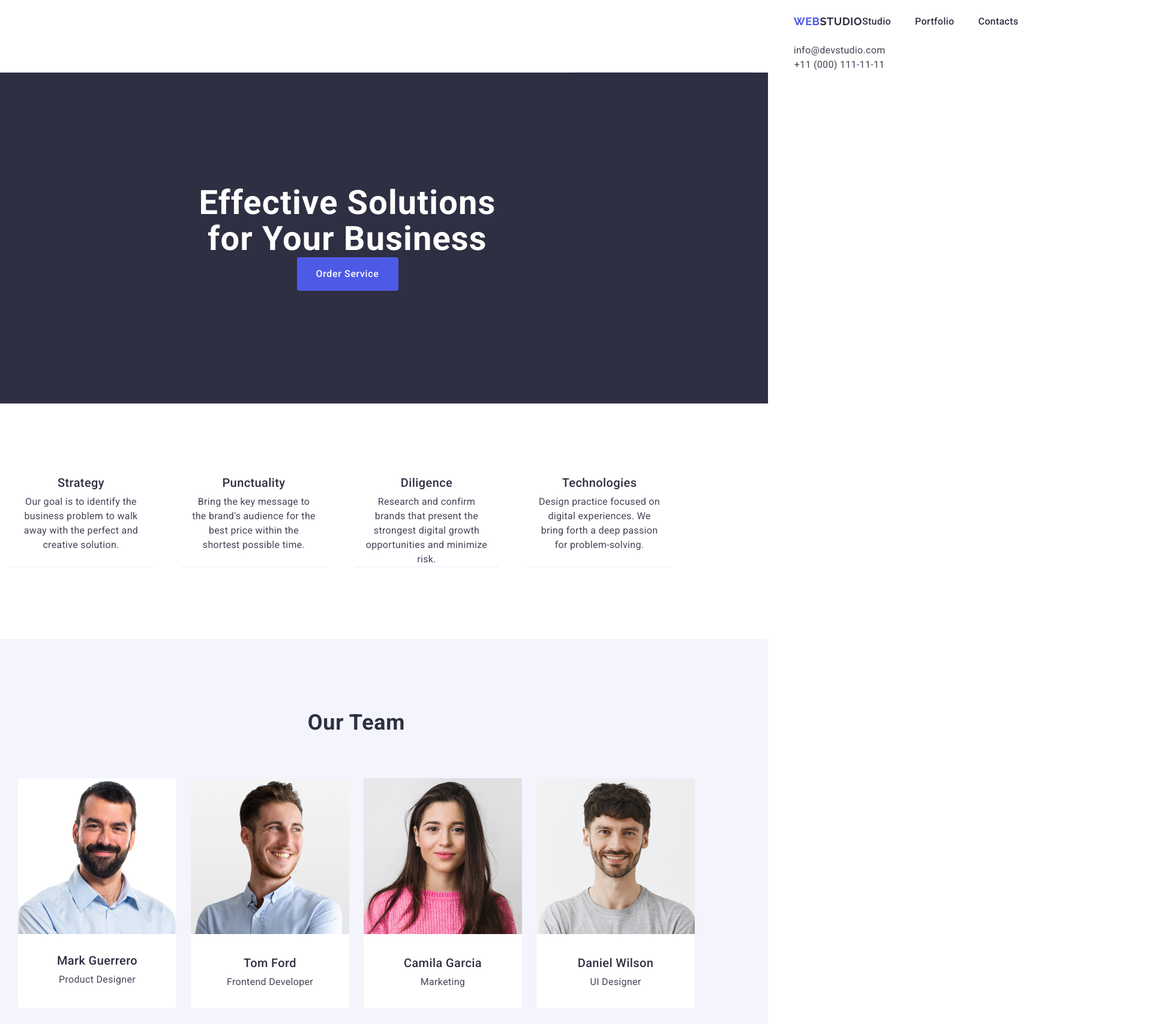
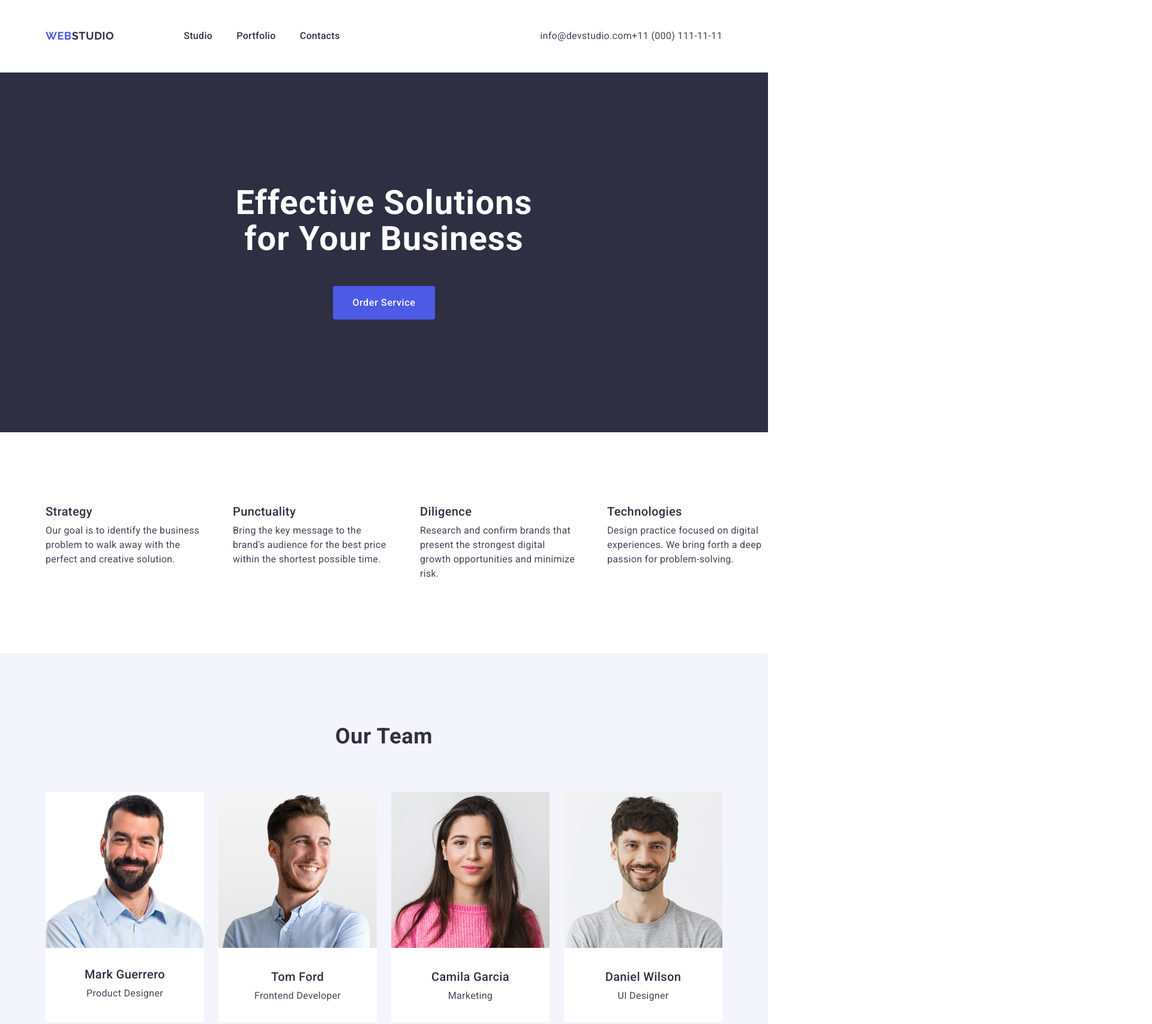
Before and after one commit to Volodymyr788/goit-mark-hw-03, a plain HTML site: page index.html in a window 1280 px wide. Shown: the top 1708 px of the page at 60% size, 1920 px wide, since content can reach past the window. Drawn offline with nearby package versions, Linux system fonts and the light colour scheme.

Commit message:
добавив зміни

```diff
--- a/css/styles.css
+++ b/css/styles.css
@@ -1,3 +1,8 @@
+*,
+*::before *::after {
+    box-sizing: border-box;
+}
+
 .body {
  font-family: "Roboto", sans-serif;
  background-color: #FFFFFF;
@@ -9,12 +14,9 @@ a {
 .container {
     width: 1158px;
     padding: 0 15px;
-    margin-bottom: 0;
-    display: flex;
-    text-align: center;
-    flex-direction: column;
-    flex-wrap: wrap;
-    align-content: center;
+    margin: 0 auto;
+
+
 }
 h1,h2,h3,h4,h5,h6,p {
     margin: 0;
@@ -22,7 +24,7 @@ h1,h2,h3,h4,h5,h6,p {
 ul {
     margin: 0;
     padding: 0;
-    list-style: none;
+    list-style-type: none;
 }
 .visually-hidden {
     position: absolute;
@@ -36,16 +38,20 @@ ul {
     clip: rect(0 0 0 0);
     overflow: hidden;
   }
-.main-page {
+.header {
     border-bottom: 1px solid #e7e9fc;
-    margin: 0 auto;
-    padding: 0 15px;
+}
+
+.header-conteiner {
+    display: flex;
+    align-items: center;
+    justify-content: space-between;
 
 }
 .navigation {
     display: flex;
     align-items: center;
-    margin-right: 76px;
+    gap: 40px;
 }
 .logo {
  font-family: "Raleway", sans-serif;
@@ -55,6 +61,8 @@ ul {
  font-size: 18px;
  font-weight: 700;
  color: #4d5ae5;
+ text-decoration: none;
+ margin-right: 76px;
 }
 .logo-top{
  font-family: "Raleway", sans-serif;
@@ -70,9 +78,10 @@ ul {
     gap: 40px;
 }
 .nav-link-header {
+    display: flex;
     padding: 24px 0;
-    display: flex;
     gap: 40px;
+    list-style-type: none;
 }
 .nav-link {
  font-weight: 500;
@@ -81,6 +90,9 @@ ul {
  line-height: 1.5;
  color: #2e2f42;
  background-color: #fff;
+ text-decoration: none;
+ padding: 24px 0;
+ display: block;
 }
 .nav-link:hover,
 .nav-link:focus{
@@ -88,16 +100,21 @@ ul {
 }
 .address {
     font-style: normal;
-    display: flex;
 }
 .address-title {
     display: flex;
     gap: 40px;
 }
+.add-title {
+    display: flex;
+    align-items: center;
+}
 .title-address {
  font-style: normal;
+ text-wrap: nowrap;
  letter-spacing: 0.02em;
  line-height: 1.5;
+ gap: 40px;
  font-size: 16px;
  font-weight: 400;
  color: #434455;
@@ -109,23 +126,25 @@ ul {
 }
 .img {
     display: block;
+    max-width: 100%;
 }
-.description-profession {
+
+.section {
     padding: 120px 0;
-    display: flex;
+
 }
 .div-main-page-descr {
 
 }
 .main-page-description {
     display: flex;
-    flex-wrap: nowrap;
+    list-style-type: none;
     gap: 24px;
-    margin-right: 0;
 }
 .main-page {
+    width: calc((100% - 72px) / 4);
     margin-right: 24px;
-    width: calc((100% - 72px) / 4);
+    width: 264px;
 }
 .main-page-descr{
  margin-bottom: 8px;
@@ -141,13 +160,18 @@ ul {
  font-size: 16px;
  line-height: 1.5;
  color: #434455;
+ width: 264px;
    }
-.main-page-title{
-    background-color: #2e2f42;
-    padding: 188px 0;
+
+.container-name {
+    display: flex;
+    text-align: center;
+    margin-left: auto;
+    margin-right: auto;
+    justify-content: center;
+    align-items: center;
 }
-
-.main-page-title-content{
+.main-title-content {
  letter-spacing: 0.02em;
  line-height: 1.07;
  text-align: center;
@@ -155,12 +179,22 @@ ul {
  font-weight: 700;
  color: #ffffff;
  max-width: 496px;
+ margin: 0 auto;
+ margin-bottom: 48px;
 }
 .button {
     text-align: center;
 }
+.button-order-service:hover,
+.button-order-service:focus {
+    background-color: #404bbf;
+}
 
 .button-order-service {
+    font-size: 16px;
+    margin: 0 auto;
+    display: block;
+    padding: 16px 32px;
  min-width: 169px;
  height: 56px;
  border: none;
@@ -176,7 +210,16 @@ ul {
 .button-order-service:focus {
     background-color: #404bbf;
 }
+/* Бізнес*/
 
+.business-section {
+    background-color: #2e2f42;
+    padding: 188px 0;
+}
+.description-profession {
+    background-color: #ffffff;
+    padding: 120px 0;
+}
 .title{
  letter-spacing: 0.02em;
 }
@@ -200,18 +243,19 @@ ul {
 .team-list {
     display: flex;
     gap: 24px;
-    margin-right: 0;
+    list-style-type: none;
 }
 .team-item {
  background-color: #fff;
- width: calc((100% - 72px) / 4);
+ width: calc((100% - 24px * 3) / 4 );
  border-radius: 0px 0px 4px 4px;
 }
 .team-div {
     padding: 32px 0;
+    text-align: center;
+    background-color: #ffffff;
 }
 .team-sub-title {
- text-align: center;
  margin-bottom: 8px;
  font-weight: 500;
  letter-spacing: 0.02em;
@@ -227,12 +271,12 @@ ul {
  color: #434455;
 }
 .portfolio {
- padding: 120px 0;
+ background-color: #ffffff;
 
 }
 .title-port {
     width: 218px;
-
+    align-items: center;
 }
 .title-portfolio {
  font-family: "Roboto", sans-serif;
@@ -244,18 +288,18 @@ ul {
  line-height: 1.11111;
  color: #2e2f42;
  text-align: center;
+ text-transform: capitalize;
+
 }
 .portfolio-img {
  display: flex;
  flex-wrap: wrap;
  column-gap: 24px;
  row-gap: 48px;
- margin-bottom: 0;
+ list-style-type: none;
 }
 .portfolio-element {
- border: 1px solid #e7e9fc;
  width: calc((100% - 48px) / 3);
- padding: 120px 0;
  background-color: #fff;
 
 }
@@ -311,4 +355,6 @@ ul {
  font-size: 16px;
  line-height: 1.5;
  color: #f4f4fd;
+ width: 264px;
+ padding-top: 16px;
 }
--- a/index.html
+++ b/index.html
@@ -25,8 +25,8 @@
   </head>
 
   <body class="body">
-    <header class="main-page">
-      <div class="container">
+    <header class="header">
+      <div class="header-conteiner container">
         <nav class="navigation">
           <a href="./index.html" class="logo"
             >Web<span class="logo-top">Studio</span></a
@@ -40,8 +40,7 @@
           </div>
         </nav>
         <address class="address">
-          <div class="address-title">
-            <ul>
+          <ul class="add-title">
             <li>
               <a class="title-address" href="mailto:info@devstudio.com"
                 >info@devstudio.com
@@ -53,31 +52,25 @@
               </a>
             </li>
           </ul>
-          </div>
         </address>
       </div>
     </header>
-
+<!-- Бізнес -->
     <main>
-      <section class="main-page-title">
+      <section class="business-section">
         <div class="container">
-          <h1 class="main-page-title-content">
+          <h1 class="main-title-content">
             Effective Solutions for Your Business
           </h1>
-          <div class="button">
           <button class="button-order-service" type="button">
             Order Service
           </button>
         </div>
-        </div>
       </section>
 
-      <section class="description-profession">
+      <section class="description-profession section">
         <div class="container">
-          <div>
           <h2 class="title visually-hidden">.</h2>
-          </div>
-          <div class="div-main-page-descr">
           <ul class="main-page-description">
             <li class="main-page">
               <h3 class="main-page-descr">Strategy</h3>
@@ -89,8 +82,8 @@
             <li class="main-page">
               <h3 class="main-page-descr">Punctuality</h3>
               <p class="text-description">
-                  Bring the key message to the brand's audience for the best
-                  price within the shortest possible time.
+                Bring the key message to the brand's audience for the best price
+                within the shortest possible time.
               </p>
             </li>
             <li class="main-page">
@@ -103,16 +96,15 @@
             <li class="main-page">
               <h3 class="main-page-descr">Technologies</h3>
               <p class="text-description">
-                  Design practice focused on digital experiences. We bring forth
-                  a deep passion for problem-solving.
+                Design practice focused on digital experiences. We bring forth a
+                deep passion for problem-solving.
               </p>
             </li>
           </ul>
         </div>
-        </div>
       </section>
 
-      <section class="team">
+      <section class="team section">
         <div class="container">
           <h2 class="title-our-team">Our Team</h2>
           <ul class="team-list">
@@ -169,11 +161,9 @@
         </div>
       </section>
 
-      <section class="portfolio">
+      <section class="portfolio section">
         <div class="container">
-          <div class="title-port">
           <h2 class="title-portfolio">Our Portfolio</h2>
-          </div>
           <ul class="portfolio-img">
             <li class="portfolio-element">
               <img
@@ -259,18 +249,14 @@
 
     <footer class="page-footer">
       <div class="container">
-        <div class="footer-a">
         <a href="./index.html" class="logo-web"
           >Web<span class="logo-studio">Studio</span>
         </a>
-        </div>
-        <div class="footer-p">
         <p class="text-p-footer">
           Increase the flow of customers and sales for your business with
           digital marketing & growth solutions.
         </p>
       </div>
-      </div>
     </footer>
   </body>
 </html>
```
Lines whose indentation alone changed are shown as unchanged.
